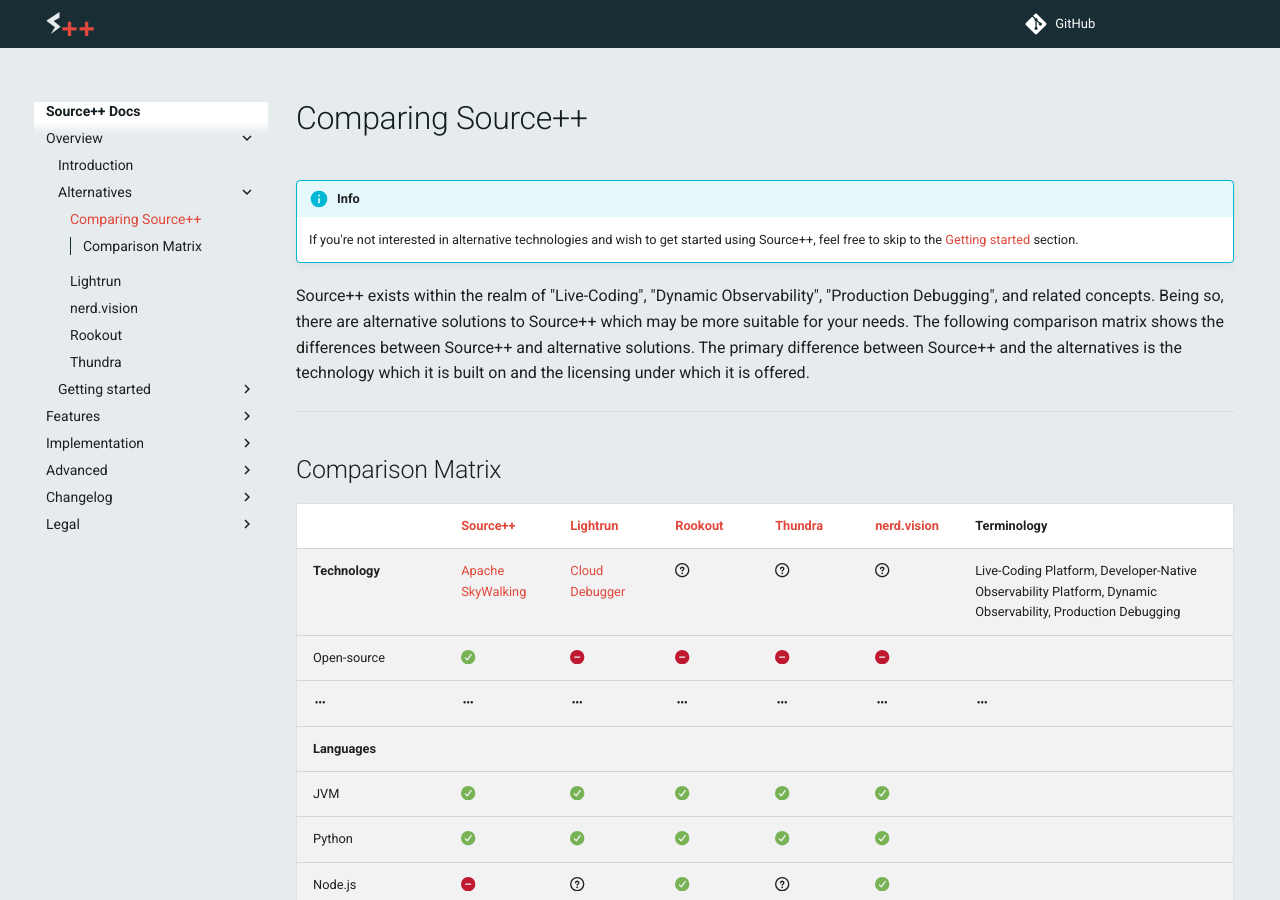
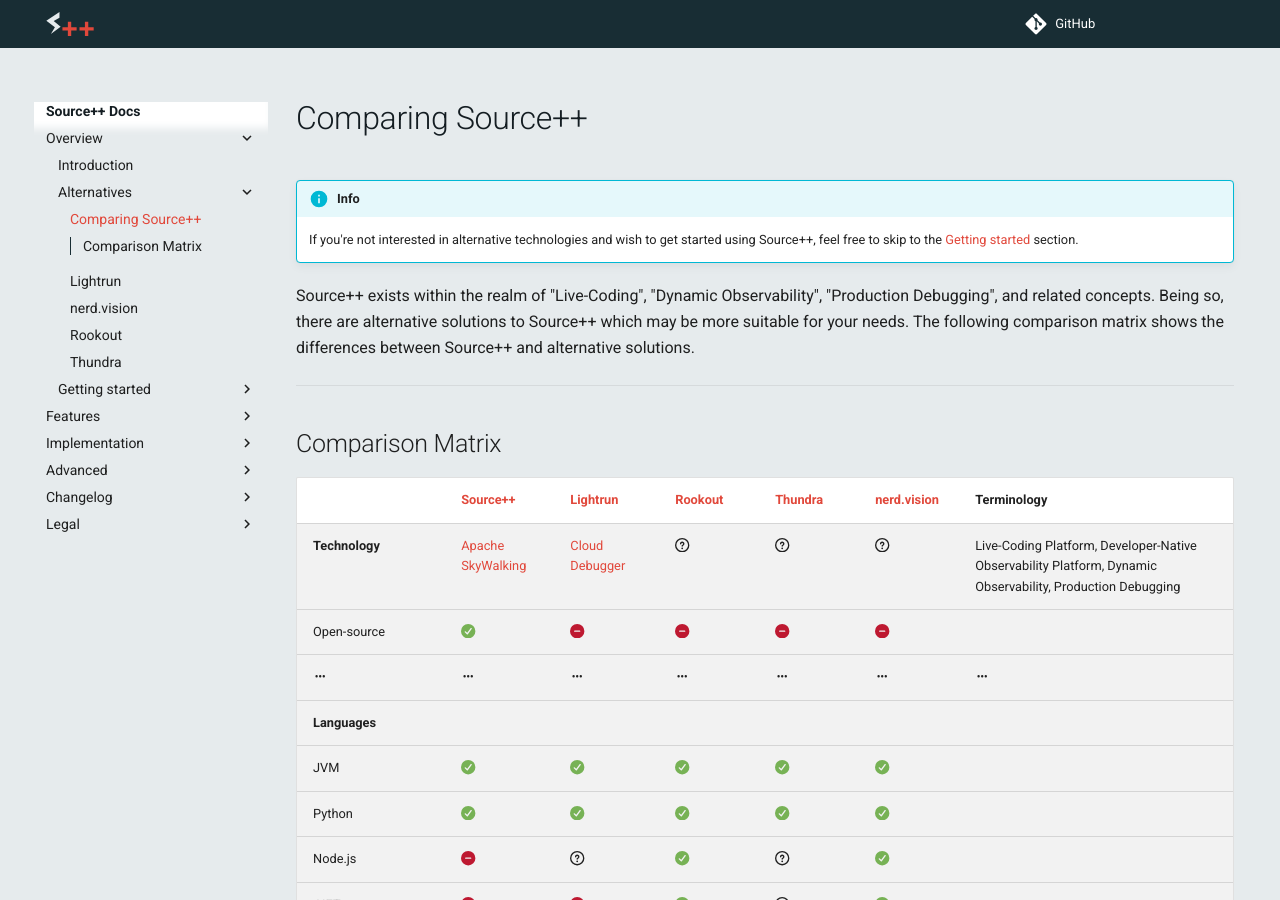
Before and after one commit to sourceplusplus/documentation, an MkDocs documentation site: the page built from docs/alternatives/README.md, in a window 1280 px wide and 900 px high. Built offline with MkDocs 1.6.1 and Material for MkDocs 9.7.7, drawn with Linux system fonts in a browser that asks for light colours; emoji names are drawn with the system emoji font; the version menu is left out.

Commit message:
Update README.md

```diff
--- a/docs/alternatives/README.md
+++ b/docs/alternatives/README.md
@@ -3,7 +3,7 @@
 !!! info
     If you're not interested in alternative technologies and wish to get started using Source++, feel free to skip to the [Getting started](../getting-started) section.
 
-Source++ exists within the realm of "Live-Coding", "Dynamic Observability", "Production Debugging", and related concepts. Being so, there are alternative solutions to Source++ which may be more suitable for your needs. The following comparison matrix shows the differences between Source++ and alternative solutions. The primary difference between Source++ and the alternatives is the technology which it is built on and the licensing under which it is offered.
+Source++ exists within the realm of "Live-Coding", "Dynamic Observability", "Production Debugging", and related concepts. Being so, there are alternative solutions to Source++ which may be more suitable for your needs. The following comparison matrix shows the differences between Source++ and alternative solutions.
 
 ---
 
```
